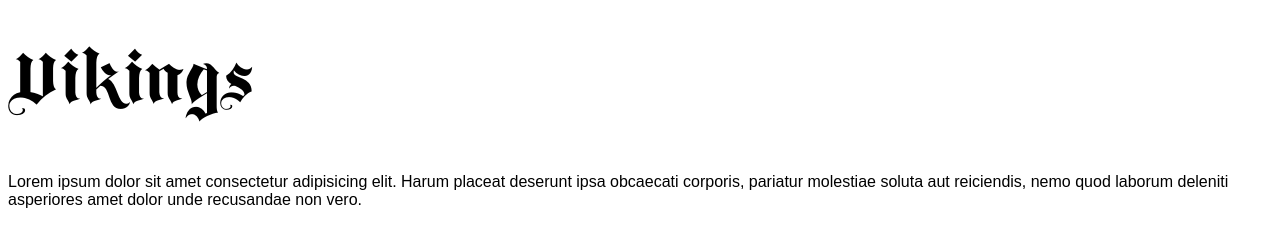
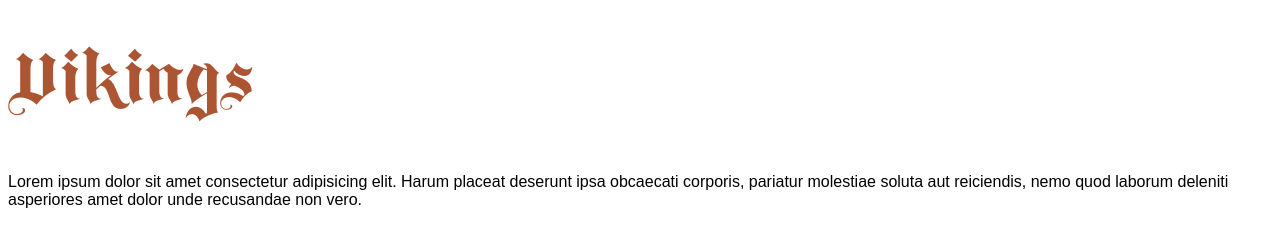
Before and after one commit to Welbert-Soares/html-css, a plain HTML site: page html-exercicios/ex018/fonte02.html in a window 1280 px wide. Drawn offline with Linux system fonts and the light colour scheme.

Commit message:
atualização ex018
color brown

```diff
--- a/html-exercicios/ex018/fonte02.html
+++ b/html-exercicios/ex018/fonte02.html
@@ -27,6 +27,7 @@
             font-family:'Aubange Belgium Regular', Times, serif;
             font-size: 3em;
             font-weight: normal;
+            color: rgb(172, 85, 51);
         }
     </style>
 </head>
```
Also changed, not shown: html-exercicios/ex018/fonte01.html (+1 -0 lines).
